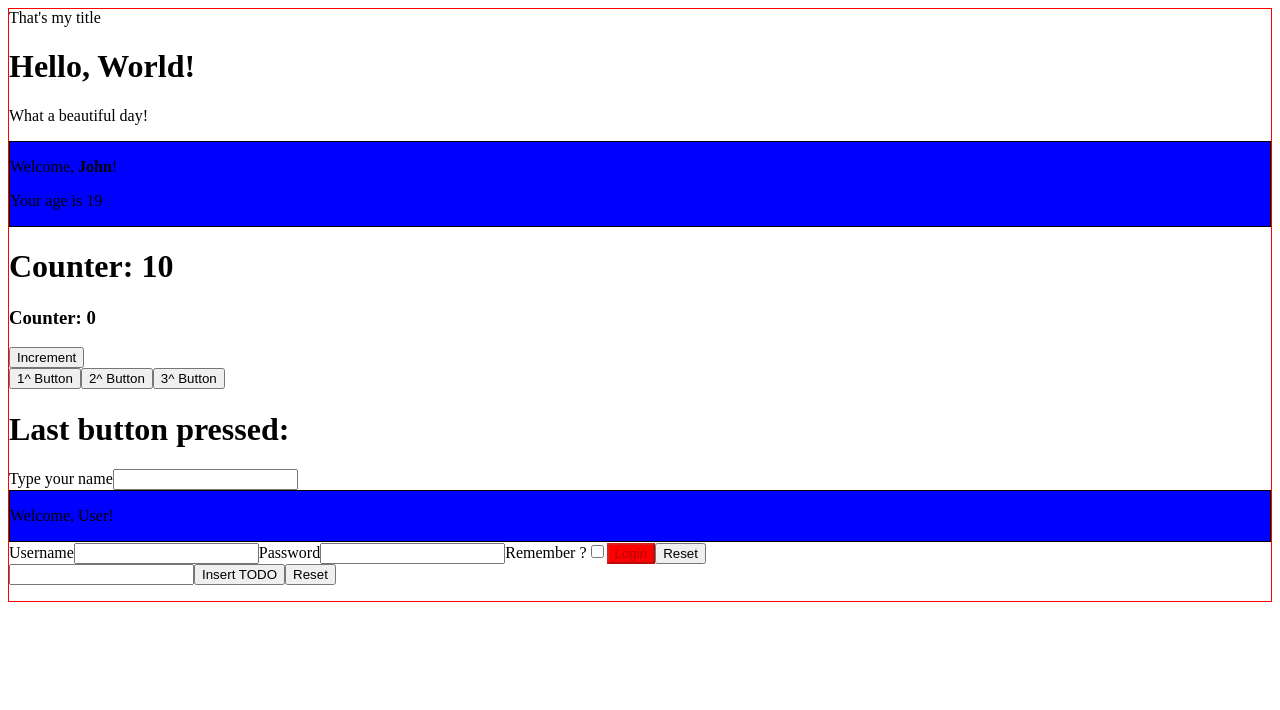
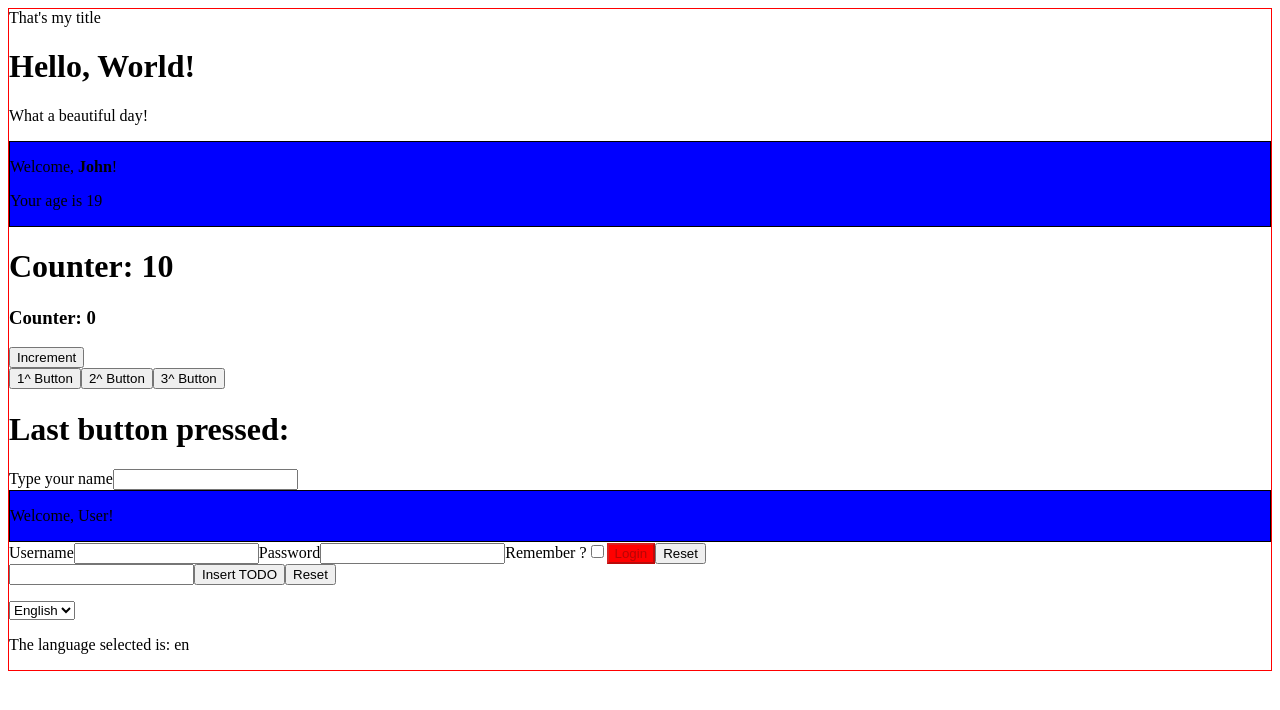
Before and after one commit to fleola/my-app, a React (Create React App) app in the folder components-new-app/: page / in a window 1280 px wide. Shown: the top 710 px of the page. Built offline with nearby package versions, Linux system fonts and the light colour scheme.

Commit message:
context-01

```diff
--- a/components-new-app/src/App.js
+++ b/components-new-app/src/App.js
@@ -8,10 +8,20 @@ import { Login } from "./Login";
 import { Welcome } from "./Welcome";
 import { Container } from "./Container";
 import { TodoList } from "./TodoList";
+import { DisplayLanguage } from "./DisplayLanguage";
+import { LanguageContext } from "./LanguageContext";
 
 export class App extends React.Component {
   onLogin = (state) => {
     console.log(state);
+  };
+  state = {
+    language: "en",
+  };
+  handleChange = (event) => {
+    this.setState({
+      language: event.target.value,
+    });
   };
 
   render() {
@@ -40,6 +50,13 @@ export class App extends React.Component {
             ));
           }}
         />
+        <LanguageContext.Provider value={this.state.language}>
+          <select value={this.state.language} onChange={this.handleChange}>
+            <option value="english">English</option>
+            <option value="italian">Italian</option>
+          </select>
+          <DisplayLanguage />
+        </LanguageContext.Provider>
       </Container>
     );
   }
--- /dev/null
+++ b/components-new-app/src/DisplayLanguage.js
@@ -0,0 +1,25 @@
+import React from "react";
+import { LanguageContext } from "./LanguageContext";
+
+export class DisplayLanguage extends React.Component {
+  state = {
+    language: "english",
+  };
+  handleChange = (event) => {
+    this.setState({
+      language: event.target.value,
+    });
+  };
+
+  render() {
+    return (
+      <div>
+        <LanguageContext.Consumer>
+          {(language) => {
+            return <p>The language selected is: {language}</p>;
+          }}
+        </LanguageContext.Consumer>
+      </div>
+    );
+  }
+}
--- /dev/null
+++ b/components-new-app/src/LanguageContext.js
@@ -0,0 +1,2 @@
+import { createContext } from "react";
+export const LanguageContext = createContext("english");
```
Also changed, not shown: 1 other file (tests, documents, lock files or other folders).
